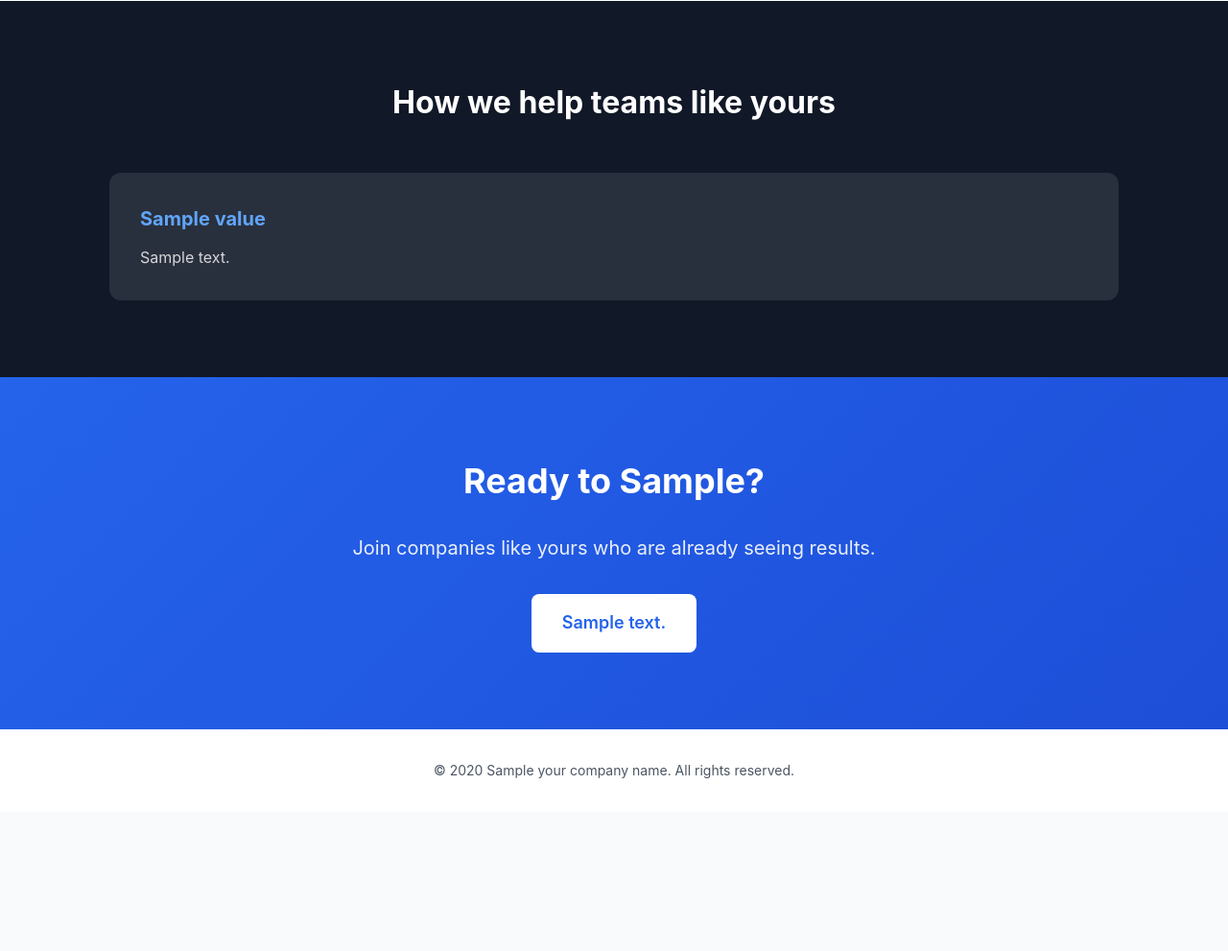
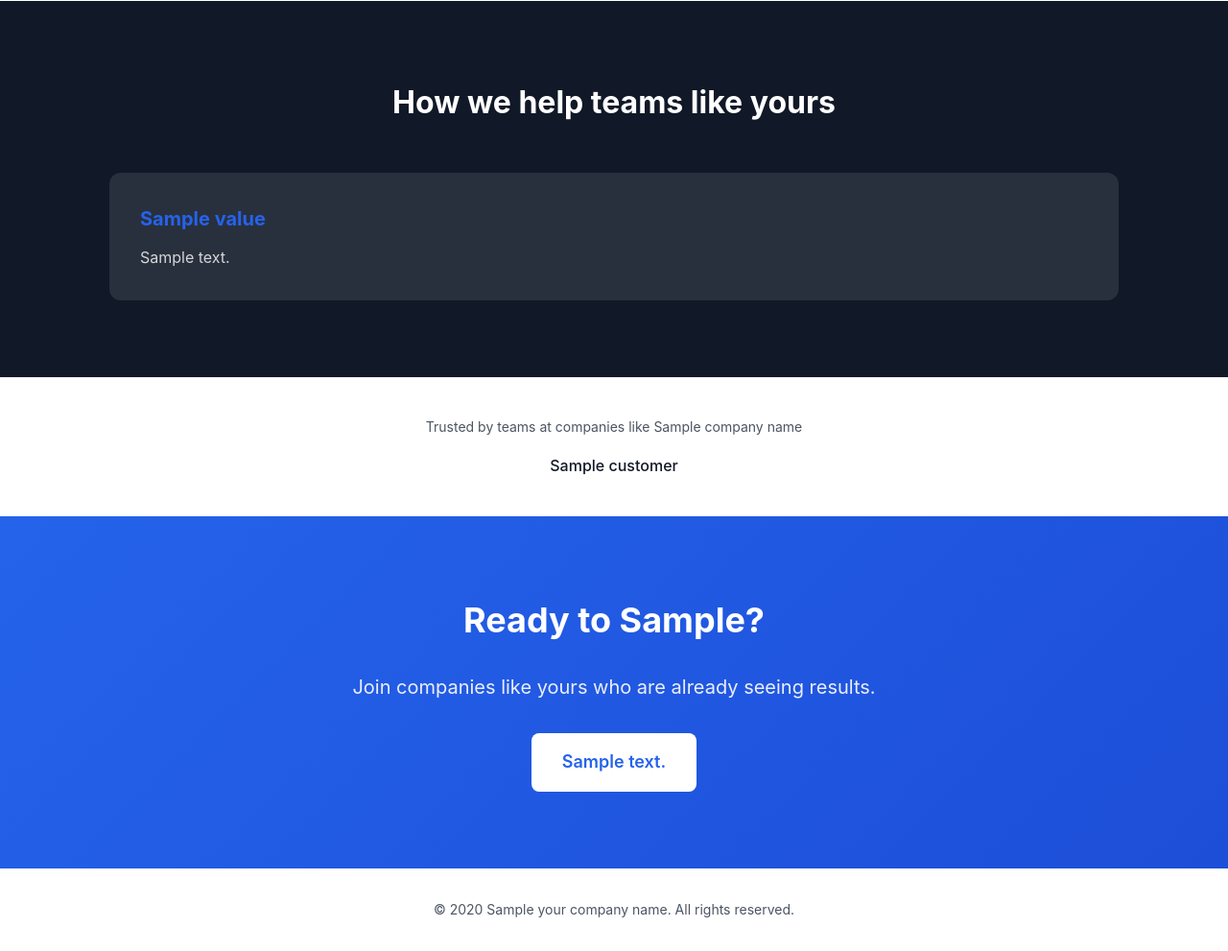
Before and after one commit to zerolatent/moltathon, a Python web app: template signal_to_site/templates/landing_page.html in a window 1280 px wide. Shown: the part 817-1808 px from the top of the page at 96% size. Before the commit the page ends 1628 px from the top, so only its background shows below. Run offline with Jinja, Linux system fonts and the light colour scheme; the template is opened without the code that fills it: most values are stand-ins (such as "Sample title", 1, 10 or a date in 2020).

Commit message:
Update landing_page.html

```diff
--- a/signal_to_site/templates/landing_page.html
+++ b/signal_to_site/templates/landing_page.html
@@ -6,12 +6,22 @@
     <title>{{ headline }} | {{ your_company_name }}</title>
     <style>
         :root {
-            --primary: #2563eb;
-            --primary-dark: #1d4ed8;
+            /* Brand colors extracted from {{ company_name }}'s website */
+            --primary: {{ primary_color | default('#2563eb') }};
+            --primary-dark: {{ secondary_color | default('#1d4ed8') }};
             --gray-50: #f9fafb;
             --gray-100: #f3f4f6;
             --gray-600: #4b5563;
             --gray-900: #111827;
+            {% if background_style == 'dark' %}
+            --bg-main: #0d0e12;
+            --text-main: #ffffff;
+            --text-muted: rgba(255,255,255,0.7);
+            {% else %}
+            --bg-main: #ffffff;
+            --text-main: #111827;
+            --text-muted: #4b5563;
+            {% endif %}
         }
 
         * {
@@ -23,7 +33,8 @@
         body {
             font-family: -apple-system, BlinkMacSystemFont, 'Segoe UI', Roboto, Oxygen, Ubuntu, sans-serif;
             line-height: 1.6;
-            color: var(--gray-900);
+            color: var(--text-main);
+            background: var(--bg-main);
         }
 
         .container {
@@ -35,7 +46,11 @@
         /* Hero Section */
         .hero {
             padding: 80px 0;
+            {% if background_style == 'dark' %}
+            background: linear-gradient(135deg, #1a1b1e 0%, var(--bg-main) 100%);
+            {% else %}
             background: linear-gradient(135deg, var(--gray-50) 0%, white 100%);
+            {% endif %}
         }
 
         .hero-content {
@@ -66,7 +81,7 @@
 
         .hero p {
             font-size: 20px;
-            color: var(--gray-600);
+            color: var(--text-muted);
             margin-bottom: 32px;
         }
 
@@ -89,7 +104,7 @@
         /* Pain Points Section */
         .pain-points {
             padding: 80px 0;
-            background: white;
+            background: var(--bg-main);
         }
 
         .section-title {
@@ -107,17 +122,22 @@
 
         .pain-card {
             padding: 32px;
+            {% if background_style == 'dark' %}
+            background: rgba(255,255,255,0.05);
+            {% else %}
             background: var(--gray-50);
+            {% endif %}
             border-radius: 12px;
         }
 
         .pain-card h3 {
             font-size: 20px;
             margin-bottom: 12px;
+            color: var(--text-main);
         }
 
         .pain-card p {
-            color: var(--gray-600);
+            color: var(--text-muted);
         }
 
         /* Solution Section */
@@ -146,7 +166,7 @@
         .value-card h3 {
             font-size: 20px;
             margin-bottom: 12px;
-            color: #60a5fa;
+            color: var(--primary);
         }
 
         .value-card p {
@@ -192,8 +212,35 @@
         footer {
             padding: 32px 0;
             text-align: center;
-            color: var(--gray-600);
+            color: var(--text-muted);
             font-size: 14px;
+            background: var(--bg-main);
+        }
+
+        /* Customers section */
+        .customers {
+            padding: 40px 0;
+            text-align: center;
+            background: var(--bg-main);
+            border-top: 1px solid {% if background_style == 'dark' %}rgba(255,255,255,0.1){% else %}var(--gray-100){% endif %};
+        }
+
+        .customers p {
+            color: var(--text-muted);
+            font-size: 14px;
+            margin-bottom: 16px;
+        }
+
+        .customers-list {
+            display: flex;
+            justify-content: center;
+            gap: 32px;
+            flex-wrap: wrap;
+        }
+
+        .customers-list span {
+            color: var(--text-main);
+            font-weight: 500;
         }
     </style>
 </head>
@@ -237,6 +284,19 @@
         </div>
     </section>
 
+    {% if customers %}
+    <section class="customers">
+        <div class="container">
+            <p>Trusted by teams at companies like {{ company_name }}</p>
+            <div class="customers-list">
+                {% for customer in customers %}
+                <span>{{ customer }}</span>
+                {% endfor %}
+            </div>
+        </div>
+    </section>
+    {% endif %}
+
     <section class="cta-section">
         <div class="container">
             <h2>Ready to {{ cta_action }}?</h2>
```
